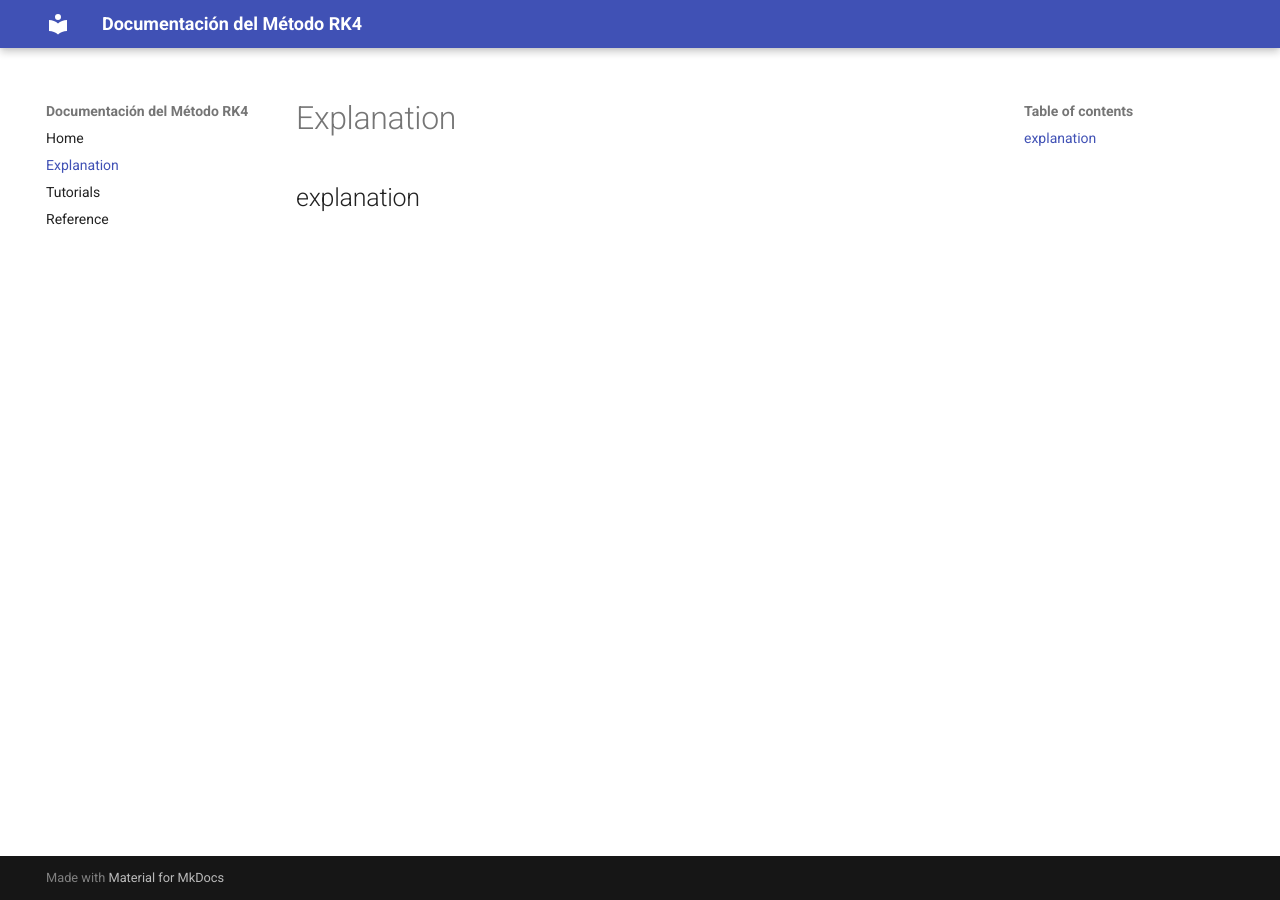
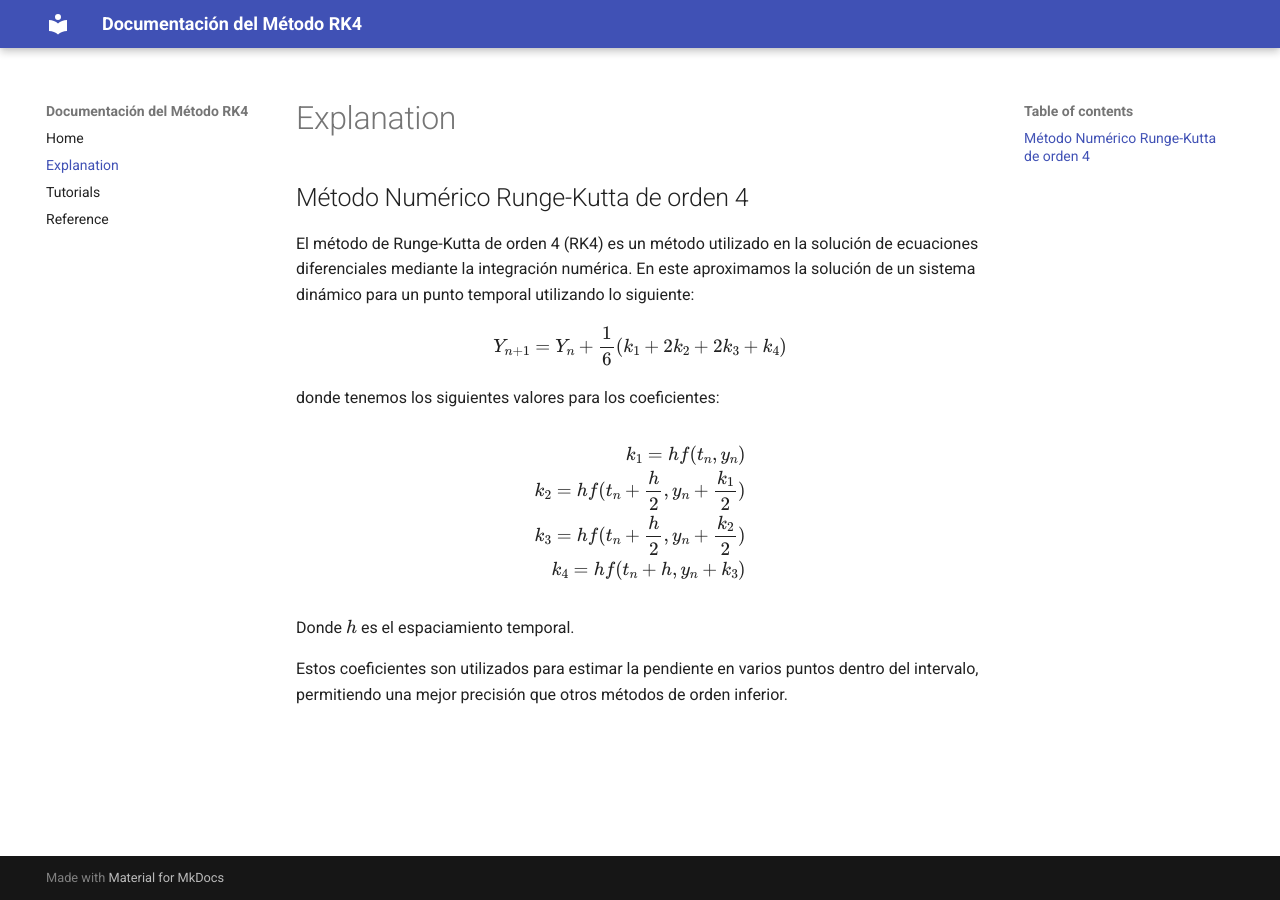
Before and after one commit to isacambronero/MetodoRK4, an MkDocs documentation site: the page built from docs/explanation.md, in a window 1280 px wide. Built offline with MkDocs 1.6.1 and Material for MkDocs 9.7.7, drawn with Linux system fonts in a browser that asks for light colours.

Commit message:
Añadir explicación del método RK4 en explanation.md

```diff
--- a/docs/explanation.md
+++ b/docs/explanation.md
@@ -1 +1,22 @@
-##explanation
+##Método Numérico Runge-Kutta de orden 4
+
+El método de Runge-Kutta de orden 4 (RK4) es un método utilizado en la solución de ecuaciones diferenciales mediante la integración numérica. En este aproximamos la solución de un sistema dinámico para un punto temporal utilizando lo siguiente:
+
+
+\begin{equation}
+Y_{n+1} = Y_{n} + \frac{1}{6} (k_{1}+2k_{2}+2k_{3}+k_{4})
+\end{equation}
+donde tenemos los siguientes valores para los coeficientes:
+
+$$
+\begin{aligned}
+k_{1} = h f(t_{n},y_{n}) \\
+k_{2} = h f(t_{n} + \frac{h}{2},y_{n} + \frac{k_{1}}{2}) \\
+k_{3} = h f(t_{n} + \frac{h}{2},y_{n} + \frac{k_{2}}{2}) \\
+k_{4} = h f(t_{n} + {h},y_{n} + k_{3}) \\
+\end{aligned}
+$$
+
+Donde $h$ es el espaciamiento temporal.
+
+Estos coeficientes son utilizados para estimar la pendiente en varios puntos dentro del intervalo, permitiendo una mejor precisión que otros métodos de orden inferior.
```
